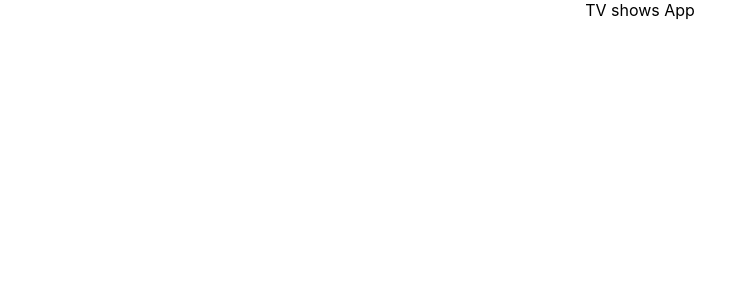
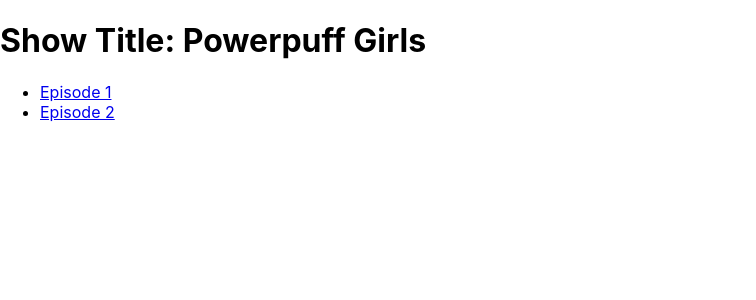
Before and after one commit to barbarajfpereira/fakeflix, a React (Create React App) app: page / in a window 1280 px wide. Shown: the top 300 px of the page, without its empty margins (0-756 px from the left). Built offline with nearby package versions, Linux system fonts and the light colour scheme.

Commit message:
Install dependencies and create main setup

```diff
--- a/src/App.css
+++ /dev/null
@@ -1,3 +0,0 @@
-.App {
-    text-align: center;
-}
--- a/src/App.tsx
+++ b/src/App.tsx
@@ -1,8 +1,16 @@
-import React from 'react';
-import './App.css';
+import { BrowserRouter as Router, Route, Routes } from 'react-router-dom';
+import Homepage from './components/Homepage';
+import EpisodeDetails from './components/EpisodeDetails';
 
 function App() {
-    return <div className="App">TV shows App</div>;
+    return (
+        <Router>
+            <Routes>
+                <Route path="/" element={<Homepage />} />
+                <Route path="/episode/:id" element={<EpisodeDetails />} />
+            </Routes>
+        </Router>
+    );
 }
 
 export default App;
--- /dev/null
+++ b/src/components/EpisodeDetails.tsx
@@ -0,0 +1,19 @@
+import { useParams } from 'react-router-dom';
+
+const EpisodeDetails = () => {
+    let { id } = useParams<{ id: string }>();
+
+    const episode = {
+        title: `Episode Title ${id}`,
+        summary: `This is the episode ${id} summary`,
+    };
+
+    return (
+        <div>
+            <h1>{episode.title}</h1>
+            <p>{episode.summary}</p>
+        </div>
+    );
+};
+
+export default EpisodeDetails;
--- /dev/null
+++ b/src/components/Homepage.tsx
@@ -0,0 +1,24 @@
+import React from 'react';
+import { Link } from 'react-router-dom';
+
+const Homepage = () => {
+    const episodes = [
+        { id: 1, title: 'Episode 1' },
+        { id: 2, title: 'Episode 2' },
+    ];
+
+    return (
+        <div>
+            <h1>Show Title: Powerpuff Girls</h1>
+            <ul>
+                {episodes.map(ep => (
+                    <li>
+                        <Link to={`/episode/${ep.id}`}>{ep.title}</Link>
+                    </li>
+                ))}
+            </ul>
+        </div>
+    );
+};
+
+export default Homepage;
```
Also changed, not shown: package.json (+6 -1 lines), 2 other files (tests, documents, lock files or other folders).
